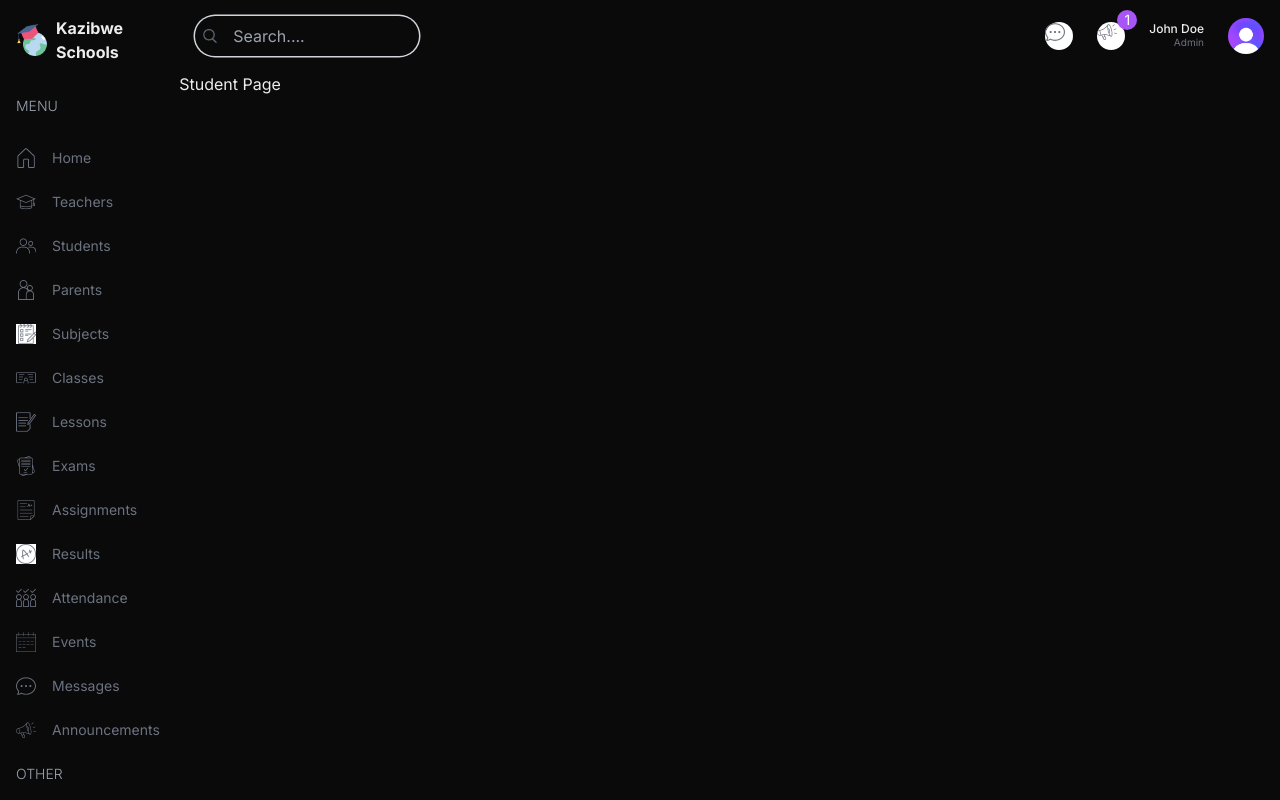
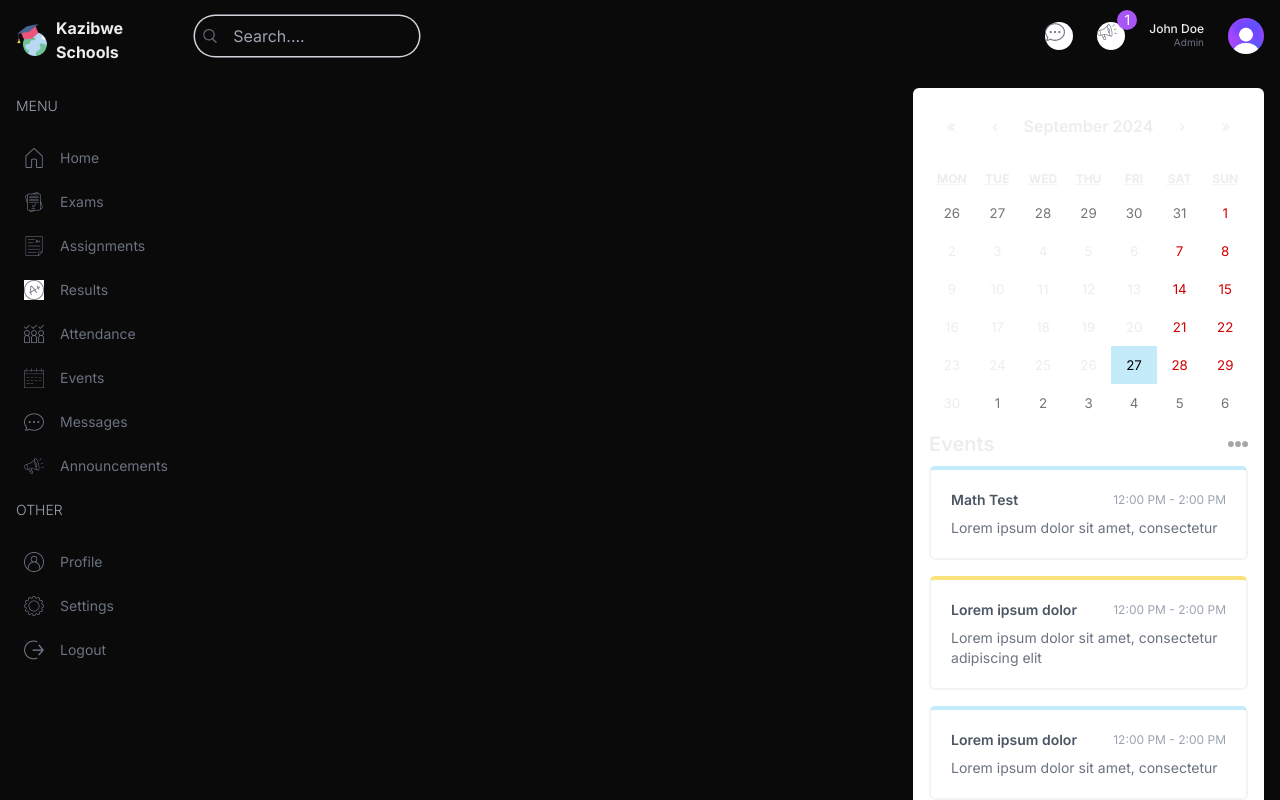
Before and after one commit to Jrius4/school-saas-app, a Next.js app: page /student in a window 1280 px wide. Shown: the top 800 px of the page. Built offline with nearby package versions, Linux system fonts and the light colour scheme.

Commit message:
student page

```diff
--- a/src/app/(dashboard)/student/page.tsx
+++ b/src/app/(dashboard)/student/page.tsx
@@ -1,5 +1,20 @@
+import Announcements from "@/components/Announcements";
+import EventCalendar from "@/components/EventCalendar";
+
 const StudentPage = () => {
-    return <div className=''>Student Page</div>
+    return (<div className='p-4 flex gap-4 flex-col xl:flex-row'>
+        {/* LEFT */}
+        <div className="w-full xl:w-2/3">
+
+        </div>
+        {/* RIGHT */}
+        <div className="w-full lg:w-1/3 flex flex-col gap-8">
+            {/* EVENTS CALENDAR */}
+            <EventCalendar />
+            {/* ANNOUNCEMENTS */}
+            <Announcements />
+        </div>
+    </div>)
 }
 
 export default StudentPage;
--- a/src/components/Menu.tsx
+++ b/src/components/Menu.tsx
@@ -117,7 +117,7 @@ const menuItems = [
     },
 ];
 
-// TODO: MENU 1:22:55
+
 const Menu = () => {
     return (
         <div className="mt-4 text-sm">
@@ -129,7 +129,7 @@ const Menu = () => {
                             if (j.visible.includes(role)) {
                                 return (
 
-                                    <Link href={j.href} className="flex items-center justify-center lg:justify-start gap-4 text-gray-500 py-2 rounded-md hover:bg-lamaSkyLight" key={j.label} >
+                                    <Link href={j.href} className="flex items-center justify-center lg:justify-start gap-4 text-gray-500 py-2 md:px-2 rounded-md hover:bg-lamaSkyLight" key={j.label} >
                                         <Image src={j.icon} alt="" width={20} height={20} /> <span className="hidden lg:block">{j.label}</span>
                                     </Link>
                                 )
--- a/src/lib/data.ts
+++ b/src/lib/data.ts
@@ -1,6 +1,6 @@
 // TEMPORARY DATA
 
-export const role = "admin";
+export const role = "student";
 
 export const teachersData = [
   {
```
